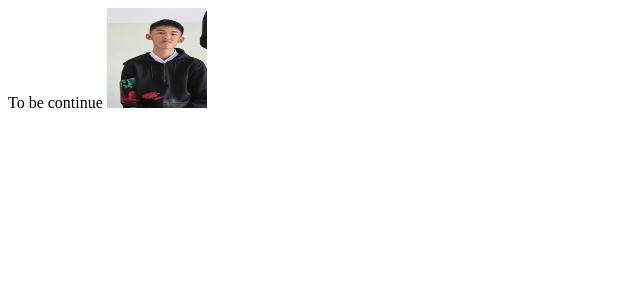
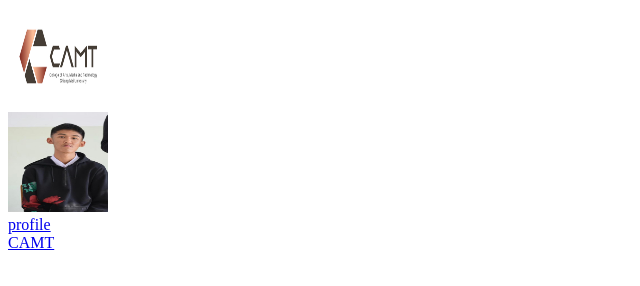
Before and after one commit to Jet4844/LAB04-new, a plain HTML site: page index.html in a window 1280 px wide. Shown: the whole page, without its empty margins (0-640 px from the left). Drawn offline with Linux system fonts and the light colour scheme.

Commit message:
add img and link

```diff
--- a/index.html
+++ b/index.html
@@ -7,7 +7,9 @@
     <title>Document</title>
 </head>
 <body>
-    To be continue
-    <img src="Profile.jpg" width="100px" height="100px">
+    <img src="camt.jpg" width="100px" height="100px"><br>
+    <img src="Profile.jpg" width="100px" height="100px"><br>
+    <a href="profile.html">profile</a><br>
+    <a href="CAMT.html">CAMT</a>
 </body>
 </html>
```
Also changed, not shown: camt.jpg (added).
